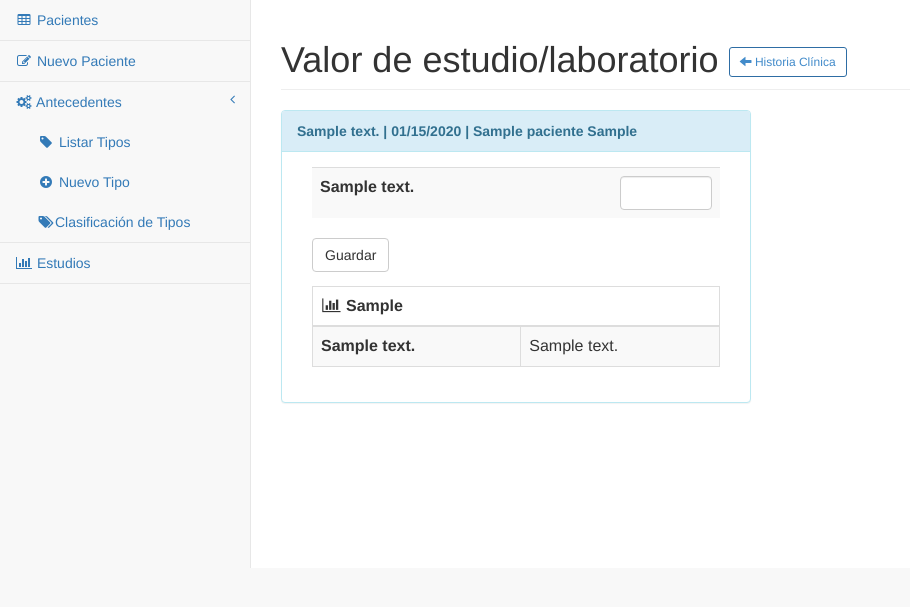
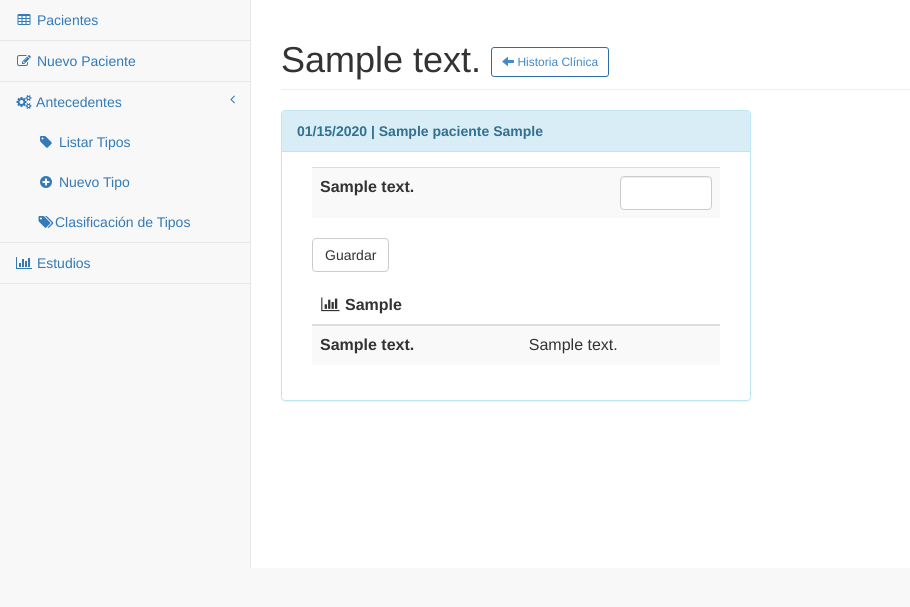
Before and after one commit to emilopez/fava, a Django app: page /resultado/1/estudio/1/nuevovalor in a window 1280 px wide. Shown: the part 51-658 px from the top of the page, without its empty margins (0-910 px from the left). Run offline with Django 3.2, Linux system fonts and the light colour scheme; a user stored in the database is signed in; tables that the repository leaves empty hold one stand-in row (values such as "Sample post"); parts of the project's set-up code (start-up, migrations or seed data) failed here and were passed over; some libraries are stand-ins or nearby versions.

Commit message:
cambio etiquetas y titulos

```diff
--- a/hc/templates/hc/hc_estudios.html
+++ b/hc/templates/hc/hc_estudios.html
@@ -121,7 +121,7 @@
                                                     <tr>
                                                         <th colspan="2">
                                                             <a href="{% url 'nuevo_valor' pk_resultado=resultado.pk pk_estudio=resultado.estudio.pk %}" role="button" class="btn btn-outline btn-primary btn-sm">
-                                                                <i class="glyphicon glyphicon-plus"></i> NUEVO VALOR
+                                                                <i class="glyphicon glyphicon-plus"></i> CARGAR
                                                             </a>
                                                         </th>
                                                     </tr>
--- a/hc/templates/hc/valor_editar.html
+++ b/hc/templates/hc/valor_editar.html
@@ -3,7 +3,7 @@
 
 <div class="row">
     <div class="col-lg-12">
-        <h1 class="page-header">Valor de estudio/laboratorio
+        <h1 class="page-header">{{ estudio.texto }}
         <a href="{% url 'hc_estudios' pk=resultado.paciente.pk%}" role="button" class="btn btn-outline btn-primary btn-sm">
             <i class="glyphicon glyphicon-arrow-left"></i> Historia Clínica
         </a>
@@ -15,7 +15,7 @@
 <div class="row">
     <div class="col-lg-6">
         <div class="panel panel-info">
-            <div class="panel-heading"><b>{{ estudio.texto }} | {{ resultado.fecha|date:"SHORT_DATE_FORMAT" }} | {{ resultado.paciente }}</b></div>
+            <div class="panel-heading"><b> {{ resultado.fecha|date:"SHORT_DATE_FORMAT" }} | {{ resultado.paciente }}</b></div>
             <div class="panel-body">
                 <div class="col-lg-12">
                         <form method="POST" role="form">{% csrf_token %}
@@ -33,7 +33,7 @@
                             </table>
                             <button type="submit" class="btn btn-default">Guardar</button>
                         </form>
-                    <table class="table table-bordered table-striped">
+                    <table class="table table-striped">
                         <thead>
                             <tr>
                                 <th colspan="2"><i class="fa fa-bar-chart-o fa-fw"></i> {{resultado.lugar}}</th>
```
